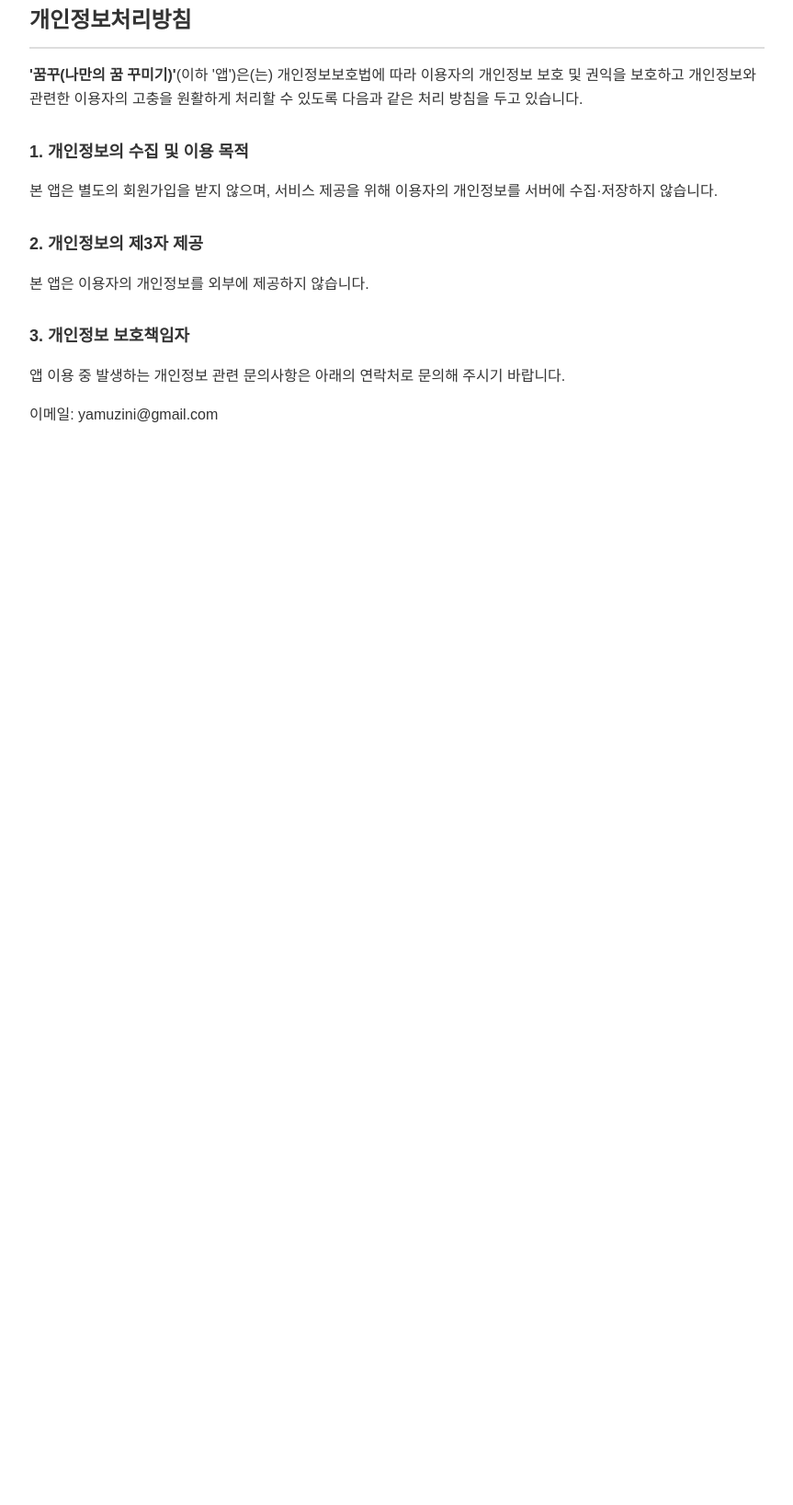
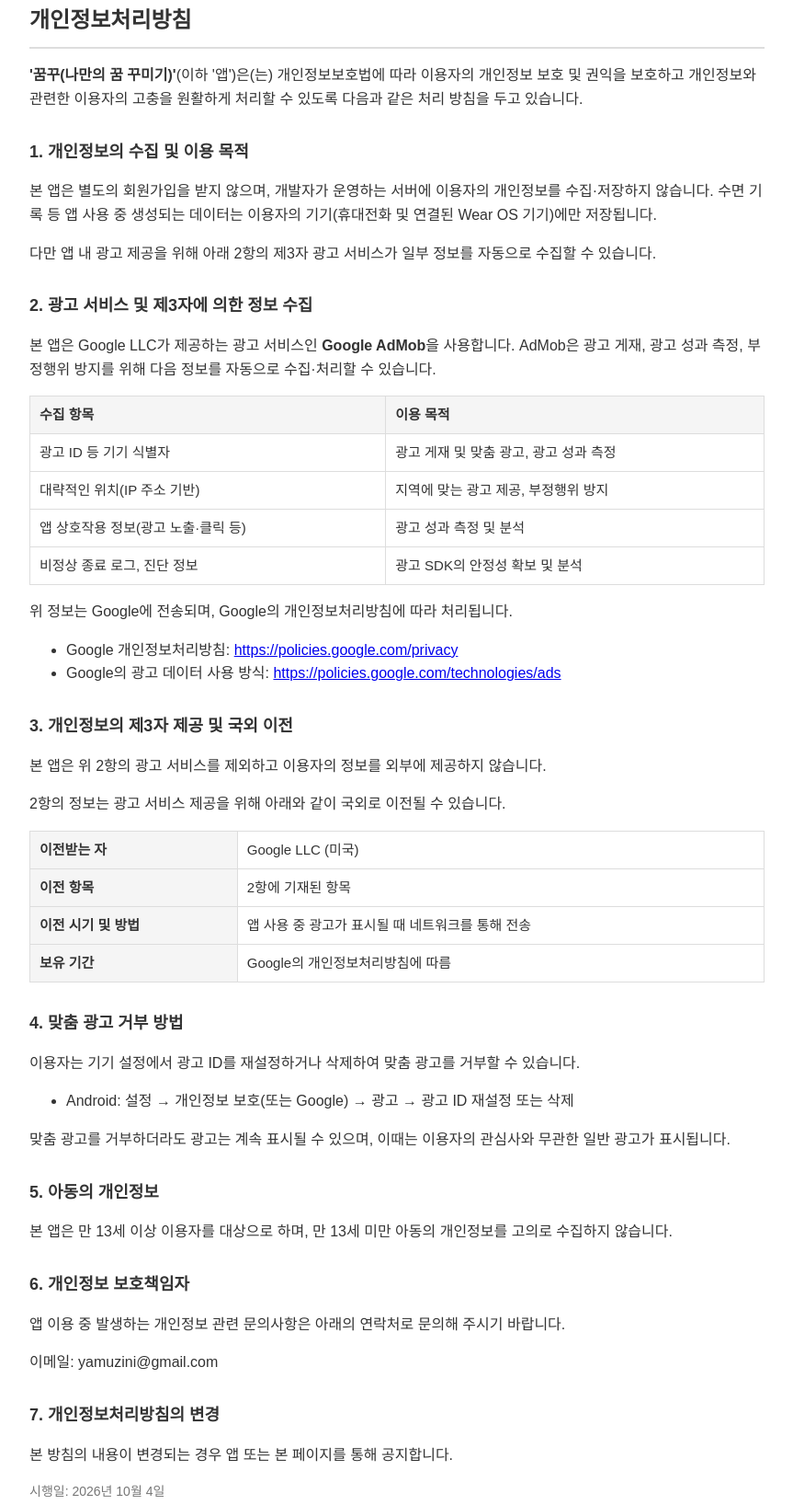
Before and after one commit to yamuzini/privacy-policy, a plain HTML site: page index.html in a window 1280 px wide. Shown: the part 37-1673 px from the top of the page at 92% size, without its empty margins (208-1071 px from the left). Before the commit the page ends 800 px from the top, so only its background shows below. Drawn offline with Linux system fonts and the light colour scheme.

Commit message:
Update privacy policy details in index.html

```diff
--- a/index.html
+++ b/index.html
@@ -2,11 +2,16 @@
 <html lang="ko">
 <head>
     <meta charset="UTF-8">
+    <meta name="viewport" content="width=device-width, initial-scale=1">
     <title>개인정보처리방침</title>
     <style>
         body { font-family: sans-serif; max-width: 800px; margin: 40px auto; padding: 0 20px; line-height: 1.6; color: #333; }
         h1 { font-size: 24px; border-bottom: 2px solid #ddd; padding-bottom: 10px; }
         h2 { font-size: 18px; margin-top: 30px; }
+        table { border-collapse: collapse; width: 100%; margin: 10px 0; font-size: 15px; }
+        th, td { border: 1px solid #ddd; padding: 8px 10px; text-align: left; vertical-align: top; }
+        th { background: #f5f5f5; }
+        .date { color: #777; font-size: 14px; }
     </style>
 </head>
 <body>
@@ -14,13 +19,50 @@
     <p><strong>'꿈꾸(나만의 꿈 꾸미기)'</strong>(이하 '앱')은(는) 개인정보보호법에 따라 이용자의 개인정보 보호 및 권익을 보호하고 개인정보와 관련한 이용자의 고충을 원활하게 처리할 수 있도록 다음과 같은 처리 방침을 두고 있습니다.</p>
 
     <h2>1. 개인정보의 수집 및 이용 목적</h2>
-    <p>본 앱은 별도의 회원가입을 받지 않으며, 서비스 제공을 위해 이용자의 개인정보를 서버에 수집·저장하지 않습니다.</p>
+    <p>본 앱은 별도의 회원가입을 받지 않으며, 개발자가 운영하는 서버에 이용자의 개인정보를 수집·저장하지 않습니다. 수면 기록 등 앱 사용 중 생성되는 데이터는 이용자의 기기(휴대전화 및 연결된 Wear OS 기기)에만 저장됩니다.</p>
+    <p>다만 앱 내 광고 제공을 위해 아래 2항의 제3자 광고 서비스가 일부 정보를 자동으로 수집할 수 있습니다.</p>
 
-    <h2>2. 개인정보의 제3자 제공</h2>
-    <p>본 앱은 이용자의 개인정보를 외부에 제공하지 않습니다.</p>
+    <h2>2. 광고 서비스 및 제3자에 의한 정보 수집</h2>
+    <p>본 앱은 Google LLC가 제공하는 광고 서비스인 <strong>Google AdMob</strong>을 사용합니다. AdMob은 광고 게재, 광고 성과 측정, 부정행위 방지를 위해 다음 정보를 자동으로 수집·처리할 수 있습니다.</p>
+    <table>
+        <tr><th>수집 항목</th><th>이용 목적</th></tr>
+        <tr><td>광고 ID 등 기기 식별자</td><td>광고 게재 및 맞춤 광고, 광고 성과 측정</td></tr>
+        <tr><td>대략적인 위치(IP 주소 기반)</td><td>지역에 맞는 광고 제공, 부정행위 방지</td></tr>
+        <tr><td>앱 상호작용 정보(광고 노출·클릭 등)</td><td>광고 성과 측정 및 분석</td></tr>
+        <tr><td>비정상 종료 로그, 진단 정보</td><td>광고 SDK의 안정성 확보 및 분석</td></tr>
+    </table>
+    <p>위 정보는 Google에 전송되며, Google의 개인정보처리방침에 따라 처리됩니다.</p>
+    <ul>
+        <li>Google 개인정보처리방침: <a href="https://policies.google.com/privacy">https://policies.google.com/privacy</a></li>
+        <li>Google의 광고 데이터 사용 방식: <a href="https://policies.google.com/technologies/ads">https://policies.google.com/technologies/ads</a></li>
+    </ul>
 
-    <h2>3. 개인정보 보호책임자</h2>
+    <h2>3. 개인정보의 제3자 제공 및 국외 이전</h2>
+    <p>본 앱은 위 2항의 광고 서비스를 제외하고 이용자의 정보를 외부에 제공하지 않습니다.</p>
+    <p>2항의 정보는 광고 서비스 제공을 위해 아래와 같이 국외로 이전될 수 있습니다.</p>
+    <table>
+        <tr><th>이전받는 자</th><td>Google LLC (미국)</td></tr>
+        <tr><th>이전 항목</th><td>2항에 기재된 항목</td></tr>
+        <tr><th>이전 시기 및 방법</th><td>앱 사용 중 광고가 표시될 때 네트워크를 통해 전송</td></tr>
+        <tr><th>보유 기간</th><td>Google의 개인정보처리방침에 따름</td></tr>
+    </table>
+
+    <h2>4. 맞춤 광고 거부 방법</h2>
+    <p>이용자는 기기 설정에서 광고 ID를 재설정하거나 삭제하여 맞춤 광고를 거부할 수 있습니다.</p>
+    <ul>
+        <li>Android: 설정 → 개인정보 보호(또는 Google) → 광고 → 광고 ID 재설정 또는 삭제</li>
+    </ul>
+    <p>맞춤 광고를 거부하더라도 광고는 계속 표시될 수 있으며, 이때는 이용자의 관심사와 무관한 일반 광고가 표시됩니다.</p>
+
+    <h2>5. 아동의 개인정보</h2>
+    <p>본 앱은 만 13세 이상 이용자를 대상으로 하며, 만 13세 미만 아동의 개인정보를 고의로 수집하지 않습니다.</p>
+
+    <h2>6. 개인정보 보호책임자</h2>
     <p>앱 이용 중 발생하는 개인정보 관련 문의사항은 아래의 연락처로 문의해 주시기 바랍니다.</p>
     <p>이메일: yamuzini@gmail.com</p>
+
+    <h2>7. 개인정보처리방침의 변경</h2>
+    <p>본 방침의 내용이 변경되는 경우 앱 또는 본 페이지를 통해 공지합니다.</p>
+    <p class="date">시행일: 2026년 10월 4일</p>
 </body>
 </html>
```
